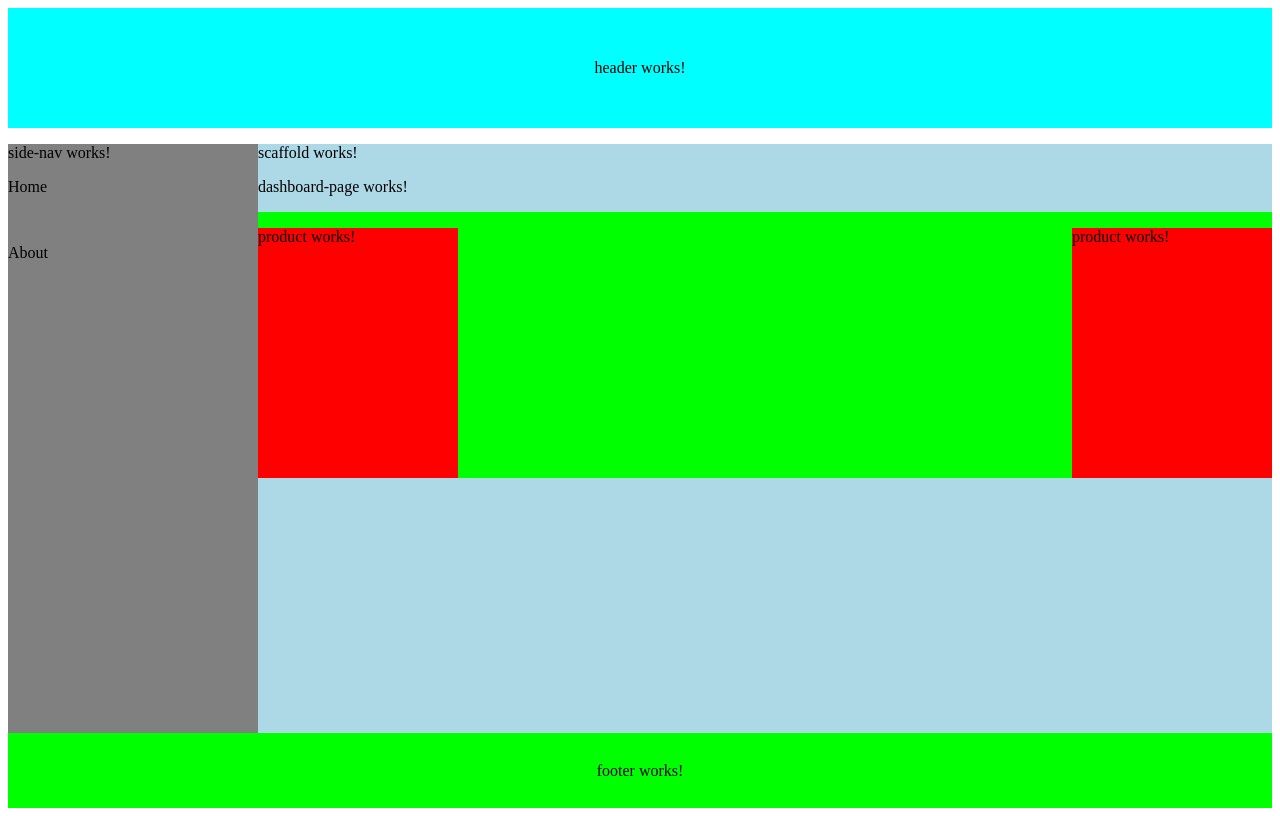
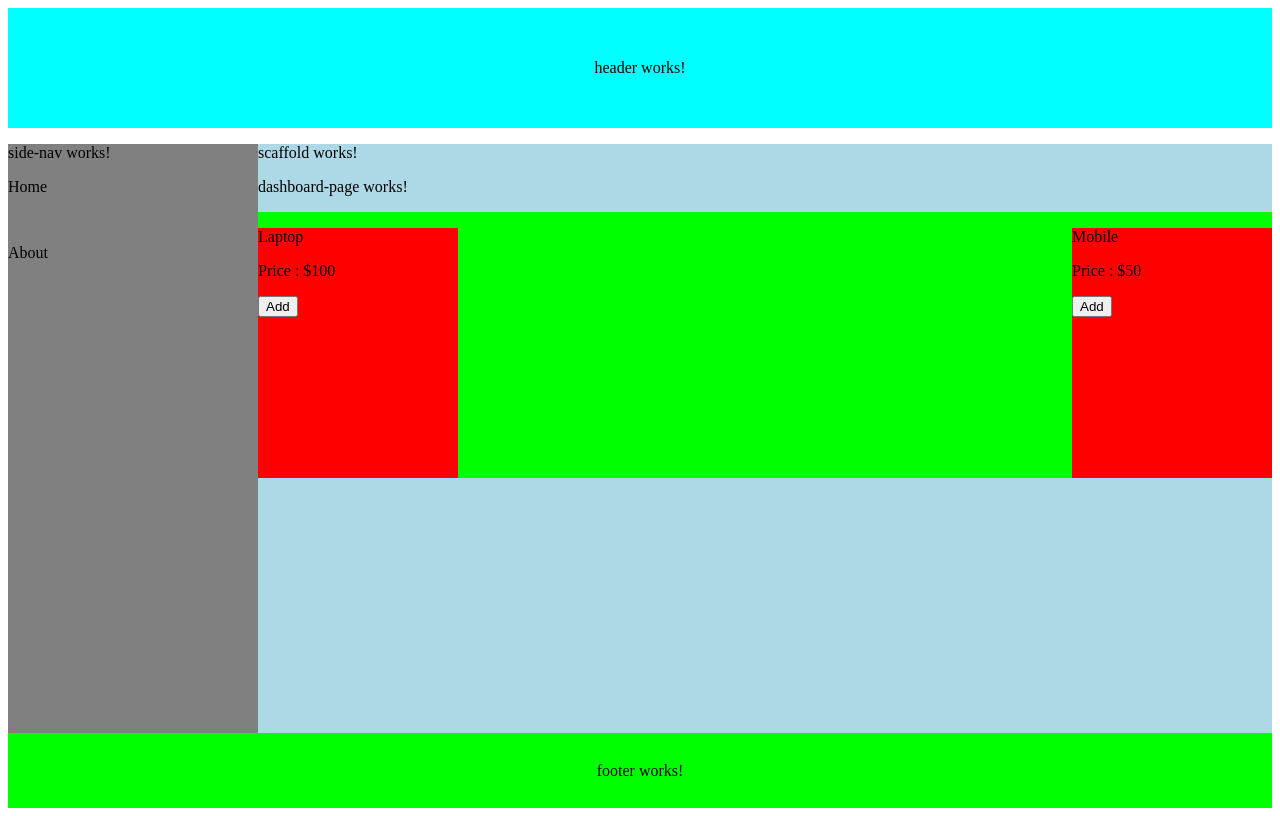
Before and after one commit to C-Clarke-Institute/batch-3-angular-weekend, an Angular app: page / in a window 1280 px wide. Built offline with nearby package versions, Linux system fonts and the light colour scheme.

Commit message:
Data Binding

```diff
--- a/src/app/dashboard-page/dashboard-page.html
+++ b/src/app/dashboard-page/dashboard-page.html
@@ -1,6 +1,6 @@
 <p>dashboard-page works!</p>
 <div class="app-dashboard">
 
-  <app-product></app-product>
-  <app-product></app-product>
+  <app-product [title]="'Laptop'" [price]="100"></app-product>
+  <app-product [title]="'Mobile'" [price]="50" ></app-product>
 </div>
--- a/src/app/product/product.html
+++ b/src/app/product/product.html
@@ -1,4 +1,6 @@
 
 <div class="app-product">
-  <p>product works!</p>
+  <p>{{ title }}</p>
+  <p>Price : ${{price}}</p>
+  <button (click)="onClick()" >Add</button>
 </div>
--- a/src/app/product/product.ts
+++ b/src/app/product/product.ts
@@ -1,4 +1,4 @@
-import { Component } from '@angular/core';
+import { Component, Input } from '@angular/core';
 
 @Component({
   selector: 'app-product',
@@ -6,4 +6,15 @@ import { Component } from '@angular/core';
   templateUrl: './product.html',
   styleUrl: './product.scss',
 })
-export class Product {}
+export class Product {
+
+  @Input()
+  title: string = 'Title';
+
+  @Input()
+  price: number = 0;
+
+  onClick() {
+    alert( this.title );
+  }
+}
--- a/src/app/side-nav-item/side-nav-item.ts
+++ b/src/app/side-nav-item/side-nav-item.ts
@@ -19,7 +19,10 @@ export class SideNavItem {
 
   abc(event: any) {
       // alert("Click Me!");
-    this.qwe.emit();
+    const data = {
+      title: this.title,
+    }
+    this.qwe.emit( data );
   }
 
   xyz(event: any) {
--- a/src/app/side-nav/side-nav.html
+++ b/src/app/side-nav/side-nav.html
@@ -1,5 +1,5 @@
 <div class="app-side-nav">
   <p>side-nav works!</p>
   <app-side-nav-item (qwe)="asd($event)" [title]="'Home'" ></app-side-nav-item>
-  <app-side-nav-item  [title]="'About'"></app-side-nav-item>
+  <app-side-nav-item  (qwe)="asd($event)"  [title]="'About'"></app-side-nav-item>
 </div>
--- a/src/app/side-nav/side-nav.ts
+++ b/src/app/side-nav/side-nav.ts
@@ -11,7 +11,7 @@ export class SideNav {
 
 
   asd(event: any) {
-    alert( "Side Nav Event" );
+    alert( JSON.stringify( event ) );
   }
 
 }
```
